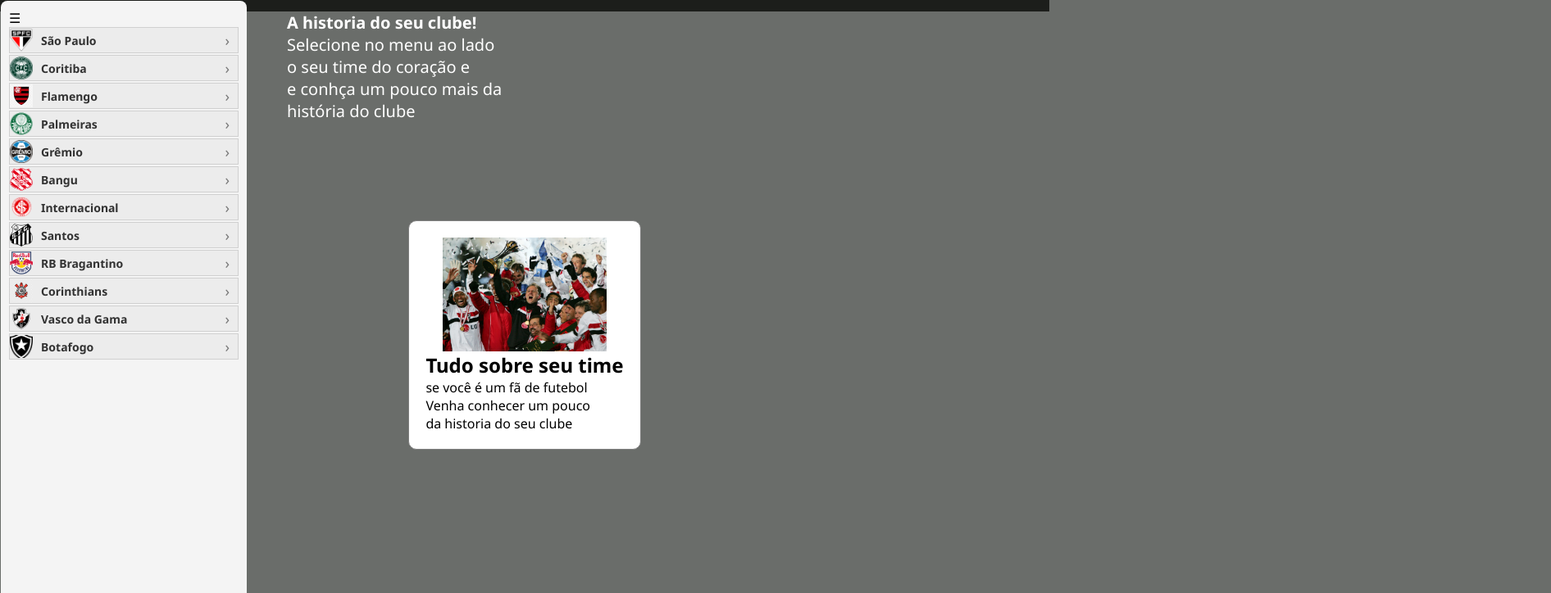
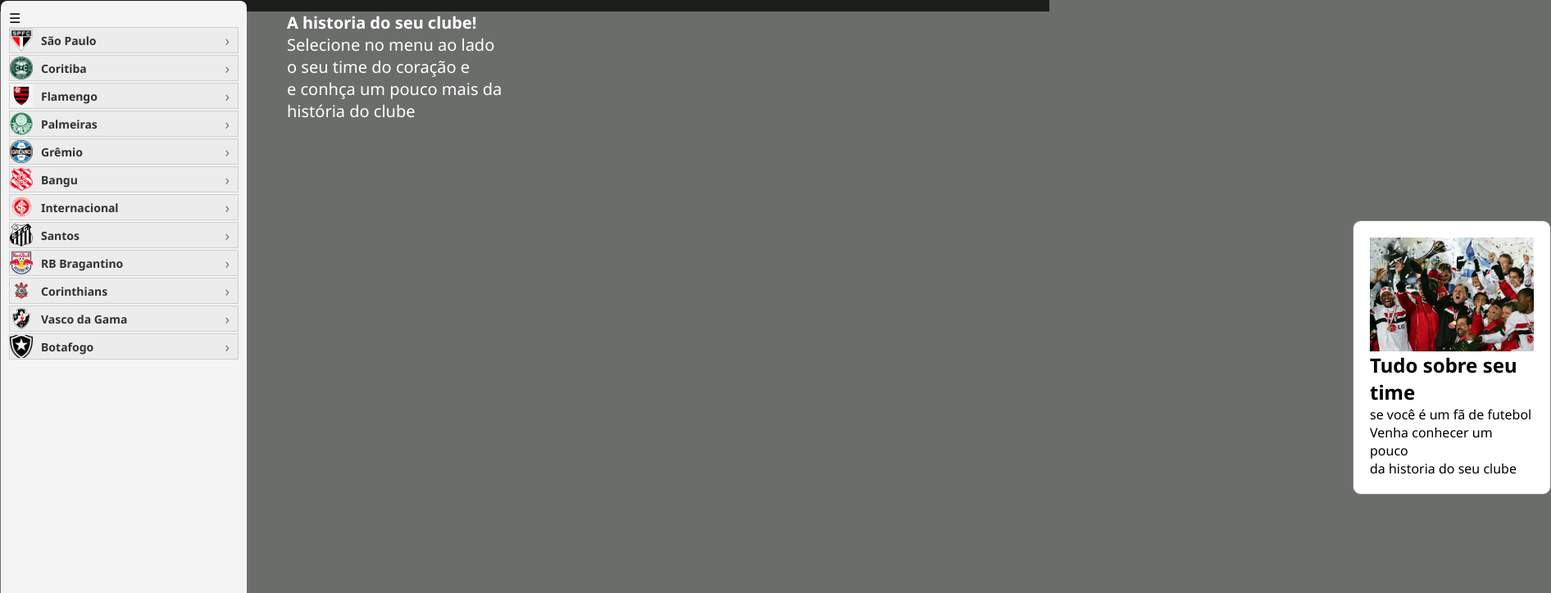
Before and after one commit to gustavo-garcia-dev/futt-mais-, a plain HTML site: page times.html in a window 1280 px wide. Shown: the part 167-891 px from the top of the page at 82% size, 1892 px wide, since content can reach past the window. Before the commit the page ends 836 px from the top, so only its background shows below. Drawn offline with Linux system fonts and the light colour scheme.

Commit message:
feat atualizando times

```diff
--- a/css/style.css
+++ b/css/style.css
@@ -300,3 +300,13 @@ form button {
     margin-right: ;
 
 }
+
+.cardTimes {
+     background: #fff;
+    padding: 20px;
+    border-radius: 10px;
+    margin-bottom: 20px;
+    border: 1px solid gray;
+    margin-left: 1550px;
+
+}
--- a/times.html
+++ b/times.html
@@ -41,7 +41,7 @@
 
     <main>
         <section class="cards">
-             <article class="card">
+             <article class="cardTimes">
                     <img src="img/card-times-1.jpg" alt="" width="200">
                     <h2>Tudo sobre seu time</h2>
                     <p>se você é um fã de futebol</p>
```
